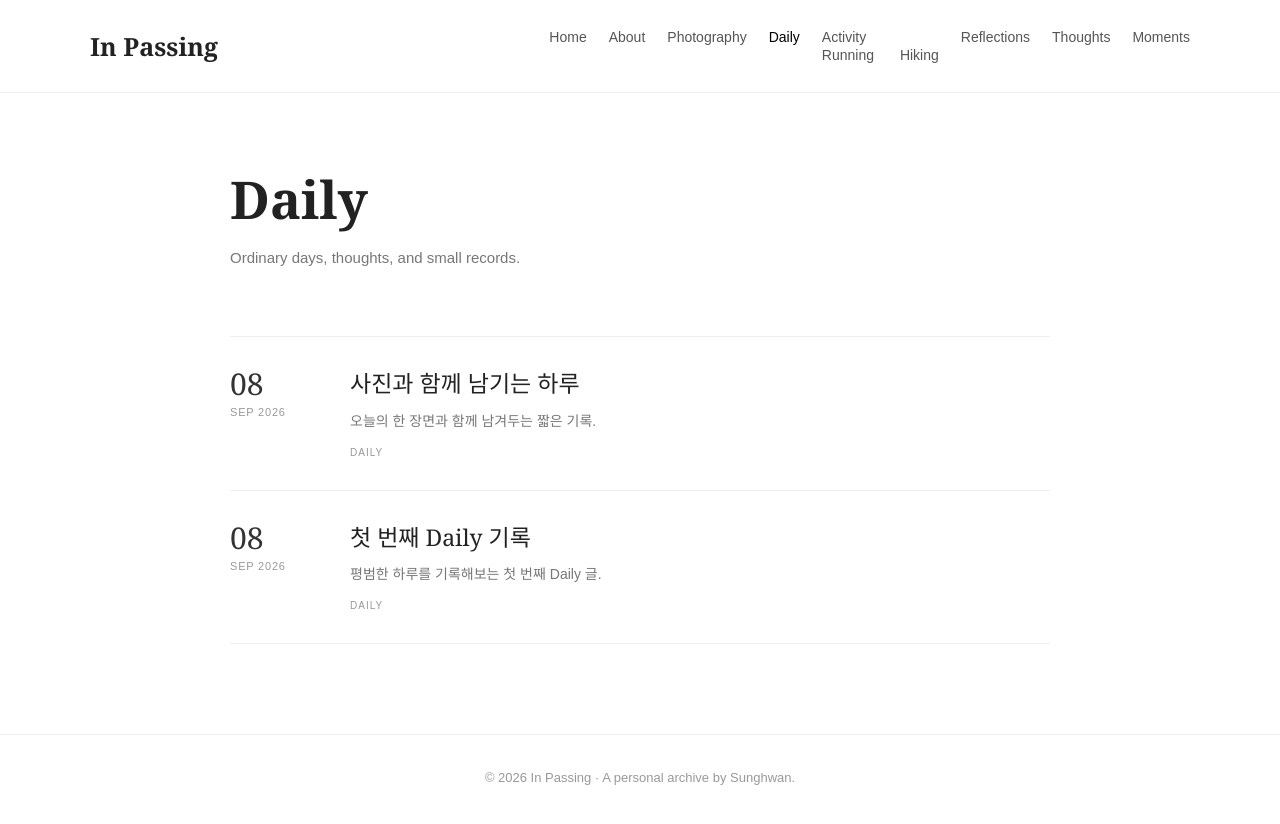
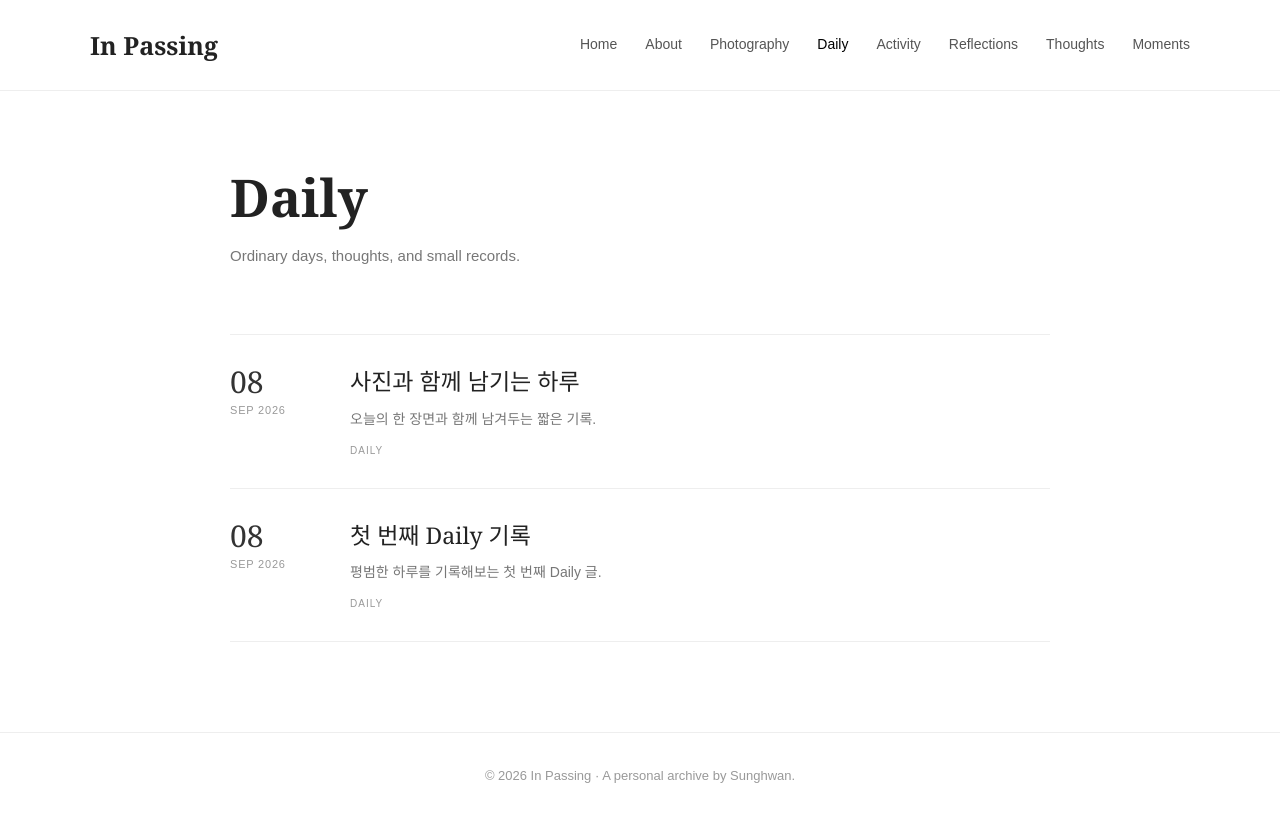
Before and after one commit to sunghwanlog/sunghwanlog.github.io, a Jekyll site: the page built from daily.html, in a window 1280 px wide. Shown: the top 824 px of the page. Built offline with Jekyll 4.4.1, drawn with Linux system fonts in a browser that asks for light colours.

Commit message:
Update daily.html

```diff
--- a/daily.html
+++ b/daily.html
@@ -5,10 +5,26 @@
 <html lang="ko">
 
 <head>
+
   <meta charset="UTF-8">
-  <meta name="viewport" content="width=device-width, initial-scale=1.0">
+
+  <meta
+    name="viewport"
+    content="width=device-width, initial-scale=1.0"
+  >
 
   <title>Daily | In Passing</title>
+
+
+  <!-- =========================
+       COMMON HEADER CSS
+  ========================= -->
+
+  <link
+    rel="stylesheet"
+    href="{{ '/assets/css/header.css' | relative_url }}"
+  >
+
 
   <style>
 
@@ -16,12 +32,19 @@
       box-sizing: border-box;
     }
 
+
     body {
       margin: 0;
-      font-family: Arial, "Noto Sans KR", sans-serif;
+
+      font-family:
+        Arial,
+        "Noto Sans KR",
+        sans-serif;
+
       color: #222;
       background: #ffffff;
     }
+
 
     .container {
       width: 90%;
@@ -29,53 +52,7 @@
       margin: auto;
     }
 
-    /* =========================
-       HEADER
-    ========================= */
 
-    header {
-      padding: 28px 0;
-      border-bottom: 1px solid #eeeeee;
-    }
-
-    nav {
-      display: flex;
-      justify-content: space-between;
-      align-items: center;
-    }
-
-    .logo {
-      font-family: Georgia, serif;
-      font-size: 25px;
-      font-weight: bold;
-    }
-
-    .logo a {
-      text-decoration: none;
-      color: #222;
-    }
-
-    .menu {
-      display: flex;
-      flex-wrap: wrap;
-      justify-content: flex-end;
-    }
-
-    .menu a {
-      margin-left: 22px;
-      text-decoration: none;
-      color: #555;
-      font-size: 14px;
-    }
-
-    .menu a:hover {
-      color: #000;
-    }
-
-    .menu a.active {
-      color: #000;
-      font-weight: 500;
-    }
 
     /* =========================
        DAILY HEADER
@@ -83,23 +60,36 @@
 
     .daily-header {
       max-width: 820px;
+
       margin: 75px auto 0;
     }
 
+
     .daily-header h1 {
       margin: 12px 0 14px;
-      font-family: Georgia, "Noto Serif KR", serif;
+
+      font-family:
+        Georgia,
+        "Noto Serif KR",
+        serif;
+
       font-size: 52px;
       line-height: 1.2;
     }
 
+
     .daily-intro {
       max-width: 620px;
+
       margin: 0;
+
       color: #777;
+
       font-size: 15px;
       line-height: 1.8;
     }
+
+
 
     /* =========================
        DAILY LIST
@@ -107,78 +97,125 @@
 
     .daily-list {
       max-width: 820px;
+
       margin: 65px auto 0;
     }
 
+
     .daily-post {
       display: grid;
-      grid-template-columns: 90px 1fr;
+
+      grid-template-columns:
+        90px
+        1fr;
+
       gap: 30px;
+
       padding: 30px 0;
+
       border-top: 1px solid #eeeeee;
     }
+
 
     .daily-post:last-child {
       border-bottom: 1px solid #eeeeee;
     }
 
-    /* 날짜 */
+
+
+    /* =========================
+       DATE
+    ========================= */
 
     .daily-date {
       padding-top: 2px;
     }
 
+
     .daily-day {
       display: block;
-      font-family: Georgia, serif;
+
+      font-family:
+        Georgia,
+        serif;
+
       font-size: 30px;
       line-height: 1;
+
       color: #333;
     }
 
+
     .daily-month {
       display: block;
+
       margin-top: 7px;
+
       color: #999;
+
       font-size: 11px;
+
       letter-spacing: 0.8px;
       text-transform: uppercase;
     }
 
-    /* 글 내용 */
+
+
+    /* =========================
+       CONTENT
+    ========================= */
 
     .daily-content a {
+      color: inherit;
+
       text-decoration: none;
-      color: inherit;
     }
+
 
     .daily-content h2 {
       margin: 0 0 9px;
-      font-family: Georgia, "Noto Serif KR", serif;
+
+      font-family:
+        Georgia,
+        "Noto Serif KR",
+        serif;
+
       font-size: 23px;
       line-height: 1.4;
+
       font-weight: normal;
     }
+
 
     .daily-content a:hover h2 {
       color: #777;
     }
 
+
     .daily-description {
       margin: 0;
+
       color: #777;
+
       font-size: 14px;
       line-height: 1.8;
     }
 
+
     .daily-category {
       display: inline-block;
+
       margin-top: 13px;
+
       color: #999;
+
       font-size: 10px;
+
       letter-spacing: 1px;
       text-transform: uppercase;
     }
+
+
 
     /* =========================
        EMPTY STATE
@@ -186,12 +223,17 @@
 
     .empty-daily {
       padding: 50px 0;
+
       border-top: 1px solid #eeeeee;
       border-bottom: 1px solid #eeeeee;
+
       color: #999;
+
       font-size: 14px;
       line-height: 1.8;
     }
+
+
 
     /* =========================
        FOOTER
@@ -199,35 +241,19 @@
 
     footer {
       margin-top: 90px;
+
       padding: 35px 0;
+
       border-top: 1px solid #eeeeee;
+
       text-align: center;
+
       color: #999;
+
       font-size: 13px;
     }
 
-    /* =========================
-       TABLET
-    ========================= */
 
-    @media (max-width: 900px) {
-
-      nav {
-        flex-direction: column;
-        align-items: flex-start;
-      }
-
-      .menu {
-        margin-top: 18px;
-      }
-
-      .menu a {
-        margin-left: 0;
-        margin-right: 18px;
-        margin-bottom: 8px;
-      }
-
-    }
 
     /* =========================
        MOBILE
@@ -239,27 +265,37 @@
         margin-top: 50px;
       }
 
+
       .daily-header h1 {
         font-size: 42px;
       }
+
 
       .daily-list {
         margin-top: 45px;
       }
 
+
       .daily-post {
-        grid-template-columns: 58px 1fr;
+        grid-template-columns:
+          58px
+          1fr;
+
         gap: 18px;
+
         padding: 24px 0;
       }
+
 
       .daily-day {
         font-size: 25px;
       }
 
+
       .daily-content h2 {
         font-size: 20px;
       }
+
 
       .daily-description {
         font-size: 13px;
@@ -271,7 +307,10 @@
 
 </head>
 
+
+
 <body>
+
 
 <!-- =========================
      COMMON HEADER
@@ -279,11 +318,14 @@
 
 {% include header.html %}
 
+
+
 <!-- =========================
      MAIN
 ========================= -->
 
 <main class="container">
+
 
   <section class="daily-header">
 
@@ -325,7 +375,9 @@
 
           </div>
 
-          <!-- 글 -->
+
+
+          <!-- CONTENT -->
 
           <div class="daily-content">
 
@@ -345,27 +399,38 @@
 
             {% endif %}
 
+
             <span class="daily-category">
               Daily
             </span>
 
           </div>
 
+
         </article>
+
 
       {% endfor %}
 
+
+
     {% else %}
+
 
       <div class="empty-daily">
         아직 작성된 Daily 기록이 없습니다.
       </div>
 
+
     {% endif %}
+
 
   </section>
 
+
 </main>
+
+
 
 <!-- =========================
      FOOTER
@@ -378,6 +443,7 @@
 
 </footer>
 
+
 </body>
 
 </html>
```
Also changed, not shown: other parts of daily.html (+14 -4 lines).
